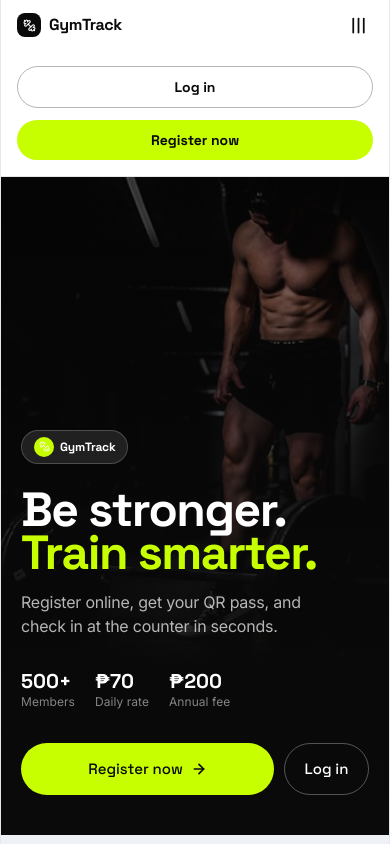
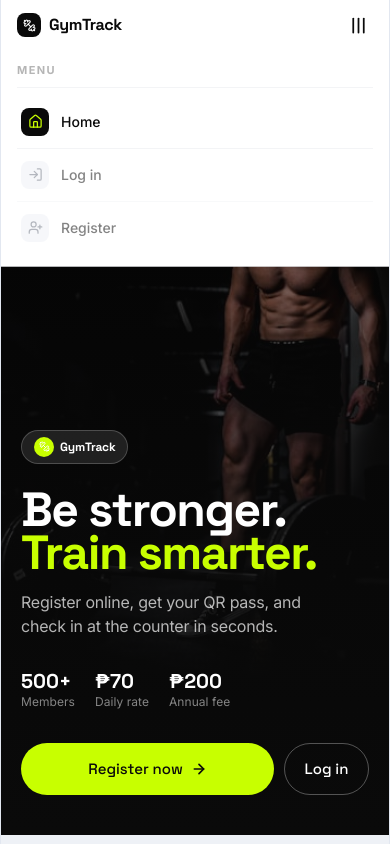
Before and after one commit to gabiuz/GymTrack, a Next.js app: page / in a window 390 px wide. Both pictures are taken after a click on the button "Toggle menu". Shown: the top 844 px of the page. Built offline with nearby package versions, Linux system fonts and the light colour scheme.

Commit message:
fix: implement dynamic navbar authentication states and update navigation links (#16)

```diff
--- a/src/components/shared/Navbar.tsx
+++ b/src/components/shared/Navbar.tsx
@@ -1,12 +1,47 @@
 "use client";
 
-import React, { useState } from "react";
+import React, { useState, useEffect } from "react";
 import Image from "next/image";
 import Link from "next/link";
+import { usePathname } from "next/navigation";
 import { AnimatePresence, motion } from "motion/react";
+import { Home, LogIn, UserPlus, QrCode, IdCard, LogOut } from "lucide-react";
+
+const guestNavItems = [
+  { label: "Home", href: "/", Icon: Home },
+  { label: "Log in", href: "/login", Icon: LogIn },
+  { label: "Register", href: "/register", Icon: UserPlus },
+];
+
+const memberNavItems = [
+  { label: "Home", href: "/", Icon: Home },
+  { label: "My Pass", href: "/my-pass", Icon: QrCode },
+  { label: "Status", href: "/membership", Icon: IdCard },
+];
+
+function isActive(href: string, pathname: string): boolean {
+  if (href === "/") return pathname === "/";
+  return pathname === href || pathname.startsWith(href + "/");
+}
+
 
 export default function Navbar() {
   const [isOpen, setIsOpen] = useState(false);
+  const [isLoggedIn, setIsLoggedIn] = useState(false);
+  const pathname = usePathname();
+
+  // Detect session from sessionStorage (written by LoginForm on successful login)
+  useEffect(() => {
+    const data = sessionStorage.getItem("member_data");
+    setIsLoggedIn(!!data);
+  }, [pathname]); // re-check on every route change
+
+  // Close mobile menu on route change
+  useEffect(() => {
+    setIsOpen(false);
+  }, [pathname]);
+
+  const navItems = isLoggedIn ? memberNavItems : guestNavItems;
 
   return (
     <header className="sticky top-0 z-50 w-full bg-white border-b border-gray-200">
@@ -32,6 +67,36 @@ export default function Navbar() {
 
         {/* Tablet Navigation Menu */}
         <nav className="hidden sm:flex items-center gap-6">
+          {isLoggedIn ? (
+            <>
+              <Link
+                href="/my-pass"
+                className={`font-space text-sm font-bold transition-opacity ${isActive("/my-pass", pathname)
+                  ? "text-gym-dark opacity-100"
+                  : "text-gym-dark opacity-50 hover:opacity-80"
+                  }`}
+              >
+                My Pass
+              </Link>
+              <Link
+                href="/membership"
+                className={`font-space text-sm font-bold transition-opacity ${isActive("/membership", pathname)
+                  ? "text-gym-dark opacity-100"
+                  : "text-gym-dark opacity-50 hover:opacity-80"
+                  }`}
+              >
+                Status
+              </Link>
+              <button
+                onClick={() => { /* TODO: backend logout */ }}
+                className="font-space text-xs font-bold border border-gym-dark/20 text-gym-dark rounded-full py-2 px-4 hover:bg-gym-dark/5 transition-colors flex items-center gap-1.5"
+              >
+                <LogOut size={13} />
+                Log out
+              </button>
+            </>
+          ) : (
+            <>
               <Link
                 href="/login"
                 className="font-space text-sm font-bold text-gym-dark hover:opacity-80 transition-opacity ml-2"
@@ -44,6 +109,8 @@ export default function Navbar() {
               >
                 Register now
               </Link>
+            </>
+          )}
         </nav>
 
         {/* Hamburger Button (Mobile Only) */}
@@ -78,22 +145,58 @@ export default function Navbar() {
             animate={{ clipPath: "inset(0 0 0% 0)" }}
             exit={{ clipPath: "inset(0 0 100% 0)" }}
             transition={{ duration: 0.25, ease: [0.87, 0, 0.13, 1] }}
-            className="absolute top-full left-0 right-0 bg-white border-b border-gray-200 shadow-md flex flex-col p-4 gap-3 z-50 sm:hidden"
+            className="absolute top-full left-0 right-0 bg-white border-b border-gray-200 shadow-md z-50 sm:hidden"
           >
+            {/* Menu section header */}
+            <div className="mx-auto max-w-3xl px-4 pt-3 pb-1">
+              <p className="font-inter text-[11px] font-bold uppercase tracking-[1.4px] text-gym-dark/30 pb-2 border-b border-gray-100">
+                Menu
+              </p>
+            </div>
+
+            {/* Nav items */}
+            <div className="mx-auto max-w-3xl px-4 py-1 pb-3 flex flex-col">
+              {navItems.map(({ label, href, Icon }) => {
+                const active = isActive(href, pathname);
+                return (
                   <Link
-              href="/login"
+                    key={href}
+                    href={href}
                     onClick={() => setIsOpen(false)}
-              className="font-space text-sm font-bold text-center border border-gym-dark/30 rounded-full py-2.5 px-4 text-gym-dark hover:bg-gym-dark/5 transition-colors"
+                    className={`flex items-center gap-3 py-3 px-1 border-b border-gray-100 last:border-b-0 transition-opacity ${active ? "opacity-100" : "opacity-50 hover:opacity-100"
+                      }`}
                   >
-              Log in
+                    <div
+                      className={`w-7 h-7 rounded-lg flex items-center justify-center shrink-0 ${active ? "bg-gym-dark" : "bg-gym-gray-bg"
+                        }`}
+                    >
+                      <Icon
+                        size={15}
+                        color={active ? "#C8FF00" : "#6B7280"}
+                      />
+                    </div>
+                    <span className="font-inter text-sm font-medium text-gym-dark">
+                      {label}
+                    </span>
                   </Link>
-            <Link
-              href="/register"
-              onClick={() => setIsOpen(false)}
-              className="font-space text-sm font-bold text-center bg-gym-lime text-gym-dark rounded-full py-2.5 px-4 hover:opacity-90 transition-opacity"
+                );
+              })}
+
+              {/* Logout row (logged-in only) */}
+              {isLoggedIn && (
+                <button
+                  onClick={() => { /* TODO: backend logout */ }}
+                  className="flex items-center gap-3 py-3 px-1 mt-1 opacity-50 hover:opacity-100 transition-opacity w-full text-left"
                 >
-              Register now
-            </Link>
+                  <div className="w-7 h-7 rounded-lg flex items-center justify-center shrink-0 bg-gym-gray-bg">
+                    <LogOut size={15} color="#6B7280" />
+                  </div>
+                  <span className="font-inter text-sm font-medium text-gym-dark">
+                    Log out
+                  </span>
+                </button>
+              )}
+            </div>
           </motion.div>
         )}
       </AnimatePresence>
--- a/src/features/customer/mypass/components/MyPassForm.tsx
+++ b/src/features/customer/mypass/components/MyPassForm.tsx
@@ -6,12 +6,12 @@ import Image from "next/image";
 
 export default function MyPassForm() {
 
-  const [fullName, setFullName]     = useState("");
-  const [memberId, setMemberId]     = useState("");
+  const [fullName, setFullName] = useState("");
+  const [memberId, setMemberId] = useState("");
   const [photoPreview, setPhotoPreview] = useState<string | null>(null);
-  const [qrCode, setQrCode]         = useState<string | null>(null);
-  const [isLoading, setIsLoading]   = useState(true);
-  const [showModal, setShowModal]   = useState(false);
+  const [qrCode, setQrCode] = useState<string | null>(null);
+  const [isLoading, setIsLoading] = useState(true);
+  const [showModal, setShowModal] = useState(false);
 
   // Load member info — fetch from API (uses session cookie), fall back to sessionStorage cache
   useEffect(() => {
@@ -255,7 +255,7 @@ export default function MyPassForm() {
 
           {/* Available Plans button */}
           <Link
-            href="/#pricing"
+            href="/membership"
             className="bg-gym-lime hover:opacity-90 active:scale-[0.99] transition-all rounded-full py-2.5 px-6 font-space font-bold text-xs text-gym-dark"
           >
             View available plans
```
Lines whose indentation alone changed are shown as unchanged.
